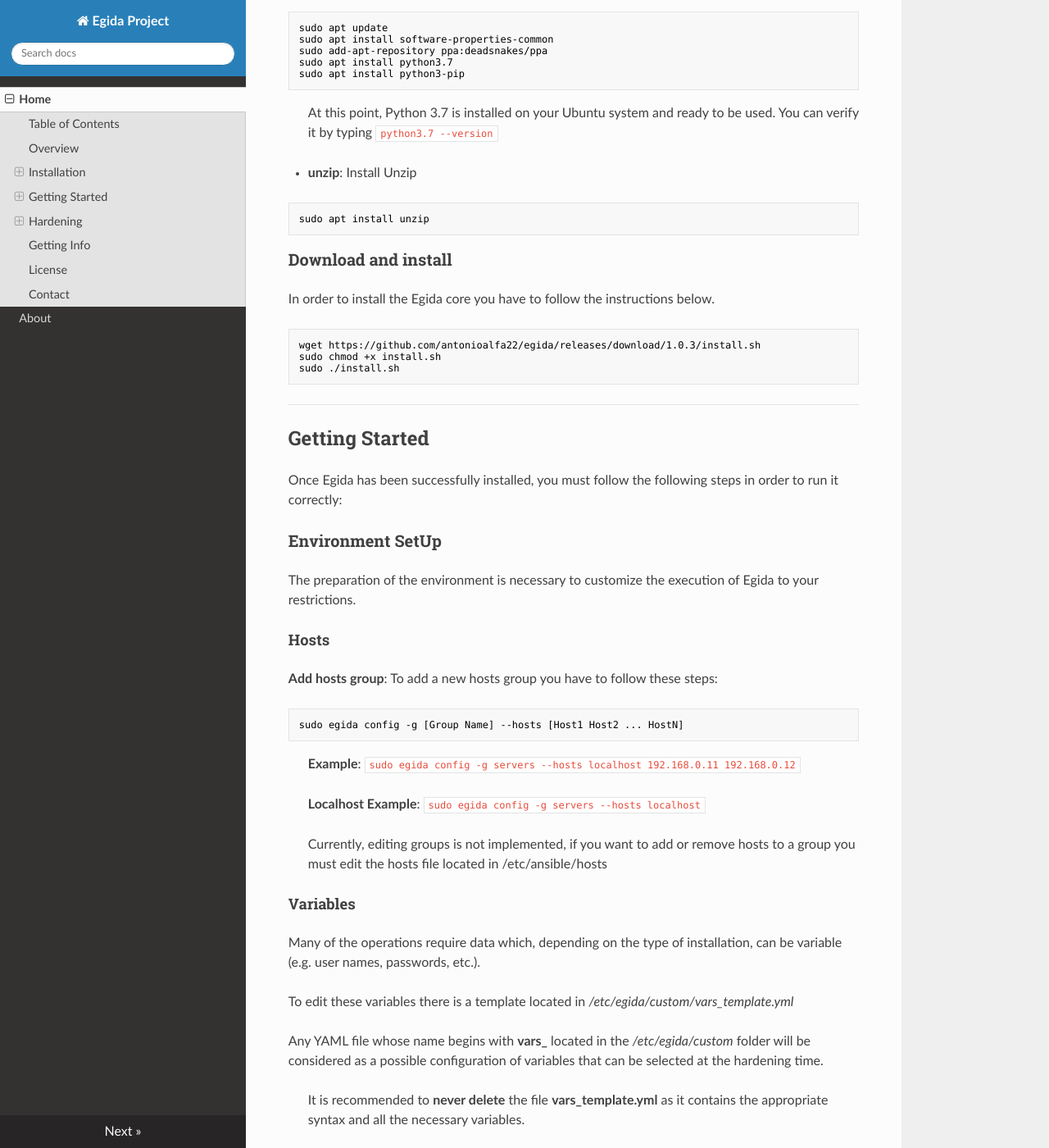
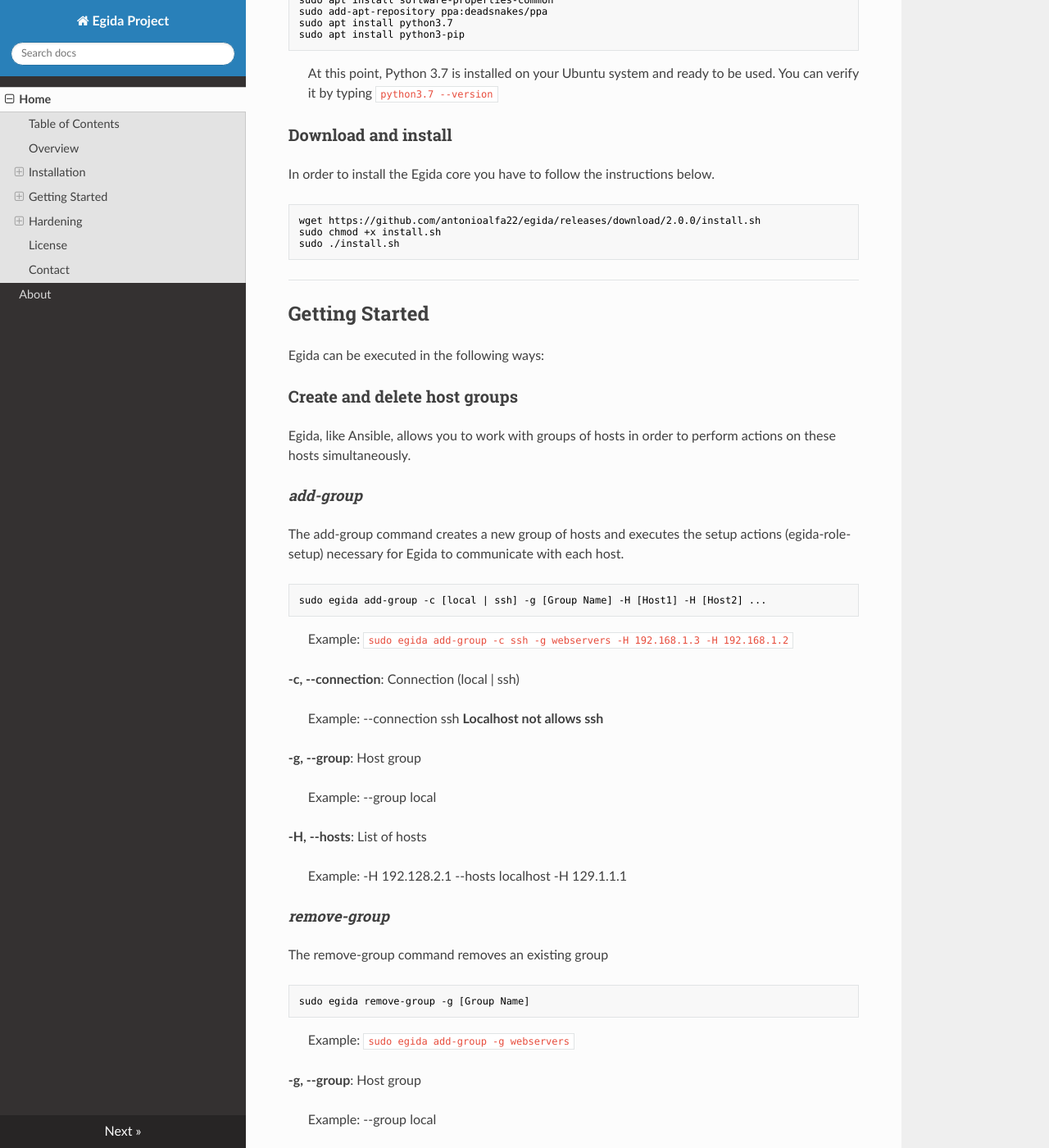
Before and after one commit to Egida-Kassandra/egida, an MkDocs documentation site: the page built from docs/index.md, in a window 1280 px wide and 1400 px high, scrolled down 2448 px. Shown: the whole window at 82% size. Built offline with MkDocs 1.6.1, drawn with Linux system fonts in a browser that asks for light colours; nearby versions of some CDN libraries; some of the changed text lies outside the part shown.

````diff
--- a/docs/index.md
+++ b/docs/index.md
@@ -28,21 +28,19 @@
 ## Table of Contents
 
 * [Overview](#overview)
-* [Installation](#installation)
+* [Install](#install)
   * [Prerequisites](#prerequisites)
   * [Download and install](#download-and-install)
 * [Getting Started](#getting-started)
-  * [Environment SetUp](#environment-setup)
-  * [Add Host](#add-host)
-  * [Variables](#variables)
+  * [Create and delete host groups](#create-and-delete-host-groups)
+  * [Show host info](#show-host-info)
+  * [Hardening Menu](#hardening-menu)
 * [Hardening](#hardening)
   * [All CIS Benchmarks](#all-cis-benchmarks)
   * [CIS Points](#cis-points)
   * [CIS Sections](#cis-sections)
   * [CIS Controls](#cis-controls)
-* [Getting Info](#getting-info)
-  * [Lynis Score](#lynis-score)
-  * [Machine Info](#machine-info)
+  * [Hardening Variables](#hardening-variables)
 * [License](#license)
 * [Contact](#contact)
 
@@ -107,17 +105,13 @@ sudo apt install python3-pip
 > At this point, Python 3.7 is installed on your Ubuntu system and ready to be used. You can verify it by typing
 > `python3.7 --version`
 
-- **unzip**: Install Unzip
-```commandline
-sudo apt install unzip
-```
 
 ### Download and install
 
 In order to install the Egida core you have to follow the instructions below.
 
 ```commandline
-wget https://github.com/antonioalfa22/egida/releases/download/1.0.3/install.sh
+wget https://github.com/antonioalfa22/egida/releases/download/2.0.0/install.sh
 sudo chmod +x install.sh
 sudo ./install.sh
 ```
@@ -127,37 +121,149 @@ sudo ./install.sh
 ---
 ## Getting Started
 
-Once Egida has been successfully installed, you must follow the following steps in order to run it correctly:
+Egida can be executed in the following ways:
 
-### Environment SetUp
+### Create and delete host groups
 
-The preparation of the environment is necessary to customize the execution of Egida to your restrictions.
+Egida, like Ansible, allows you to work with groups of hosts in order to perform actions on these hosts
+simultaneously.
 
-#### Hosts
+#### *add-group*
 
-**Add hosts group**: To add a new hosts group you have to follow these steps:
+The add-group command creates a new group of hosts and executes the setup actions (egida-role-setup)
+necessary for Egida to communicate with each host.
 
 ```commandline
-sudo egida config -g [Group Name] --hosts [Host1 Host2 ... HostN]
+sudo egida add-group -c [local | ssh] -g [Group Name] -H [Host1] -H [Host2] ...
 ```
 
-> **Example**: `sudo egida config -g servers --hosts localhost 192.168.0.11 192.168.0.12`
+> Example: `sudo egida add-group -c ssh -g webservers -H 192.168.1.3 -H 192.168.1.2`
 
-> **Localhost Example**: `sudo egida config -g servers --hosts localhost`
+**-c, --connection**:  Connection (local | ssh)
+> Example: --connection ssh
+> **Localhost not allows ssh**
 
-> Currently, editing groups is not implemented, if you want to add or remove hosts to a group you must edit the hosts file located in /etc/ansible/hosts
+**-g, --group**:  Host group
+ > Example: --group local
 
-#### Variables
+**-H, --hosts**:  List of hosts
+ > Example: -H 192.128.2.1 --hosts localhost -H 129.1.1.1
 
-Many of the operations require data which, depending on the type of installation, can be variable (e.g. user names, passwords, etc.).
+#### *remove-group*
+
+The remove-group command removes an existing group
+
+```commandline
+sudo egida remove-group -g [Group Name]
+```
+
+> Example: `sudo egida add-group -g webservers`
+
+**-g, --group**:  Host group
+ > Example: --group local
 
 
-To edit these variables there is a template located in _/etc/egida/custom/vars_template.yml_
+### Show host info
 
-Any YAML file whose name begins with **vars_** located in the _/etc/egida/custom_ folder will be considered as a possible configuration of
+The Egida Info option allows you to obtain information about a specific host
+(it must have been previously added in a group with the add-group option).
+
+#### *info*
+
+```commandline
+sudo egida info -H [Host] --services [running | stopped | all ] --packages [all] --hardscores [lynis]
+```
+
+> Example: `sudo egida info -H 192.168.0.3 -s running -p all -z lynis`
+
+**-H, --hosts**:  List of hosts
+ > Example: -H 192.128.2.1 --hosts localhost -H 129.1.1.1
+
+**-s, --services**:  Services info (all | running | stopped)
+ > Example: --services all
+
+**-p, --packages**:  Packages info (all)
+ > Example: --packages all
+
+**-z, --hardscores**:  Hardening scores info (lynis)
+ > Example: --hardscores lynis
+
+### Hardening Menu
+
+The Egida Menu option shows a console interface with which we can select
+the hardening options we want to perform.
+
+#### *menu*
+```commandline
+sudo egida menu -c [local | ssh]
+```
+
+> Example: `sudo egida menu -c ssh`
+
+**-c, --connection**:  Connection (local | ssh)
+> Example: --connection ssh
+> **Localhost not allows ssh**
+
+<!-- Hardening -->
+---
+## Hardening
+
+At this moment only the **console menu** hardening option is developed.
+The option using a DSL (Domain Specific Language) is under development.
+
+
+![Egida Menu](img/egidamenu.png)
+
+
+At this moment, only the CIS Benchmarks based hardening option is available,
+but in future versions the option of LAMP and LEMP specialized hardening will be added.
+
+![Egida Menu Selection](img/selection.png)
+
+
+### All CIS Benchmarks
+This option will perform all the controls of the CIS Benchmarks except those ones included
+in the variables _cis_level_1_exclusions_ and _cis_level_2_exclusions_ defined in the variables file.
+
+### CIS Points
+![Egida CIS Points](img/cispoints.png)
+
+This option will perform all the selected points of the CIS Benchmarks.
+You can use _up_, _down_ to move, _space_ to select, _a_ to toggle, _i_ to invert.
+
+### CIS Sections
+![Egida CIS Sections](img/cissections.png)
+
+This option will perform all the selected sections of the CIS Benchmarks.
+You can use _up_, _down_ to move, _space_ to select, _a_ to toggle, _i_ to invert.
+
+### CIS Controls
+![Egida CIS Controls](img/ciscontrols.png)
+
+This option will perform all the selected controls of the CIS Benchmarks.
+You can use _up_, _down_ to move, _space_ to select, _a_ to toggle, _i_ to invert.
+
+### Hosts and Templates
+![Egida Hosts and Templates](img/hoststemplates.png)
+
+In this menu you can select which file of variables you want to use and which hosts group.
+
+**Once selected, the hardening options will begin.**
+
+### Hardening variables
+
+Many of the operations require data which, depending on the type of installation, can be variable
+(e.g. user names, passwords, etc.).
+
+
+To edit these variables there is a template located in _/etc/egida/vars/vars_template.yml_
+
+Any YAML file whose name begins with **vars_** located in the _/etc/egida/vars_ folder will be considered
+as a possible configuration of
 variables that can be selected at the hardening time.
 
-> It is recommended to **never delete** the file **vars_template.yml** as it contains the appropriate syntax and all the necessary variables.
+> It is recommended to **never delete** the file **vars_template.yml** as it contains the
+>appropriate syntax and all the necessary variables.
 
 **vars_template.yml**:
 
@@ -253,72 +359,6 @@ password:
 nameservers: [8.8.8.8, 8.8.4.4]
 ```
 
-<!-- Hardening -->
----
-## Hardening
-
-At this moment only the **console menu** hardening option is developed.
-The option using a DSL (Domain Specific Language) is under development.
-
-To start using Egida you must run it as follows:
-
-> sudo egida \[-h\] \[--file FILE\] \[-g GROUP\] \[-c CONNECTION\] \[-H HOSTS ...\] \[-a\] mode
-
-**Positional arguments:**
-
-- _mode:_ EGIDA Mode \[menu | compile | config | info\]
-
-**Optional arguments:**
-
-- **_-h, --help_**: Show help
-- **_--file_**: Aspida (DSL) file (Not implemented yet)
-- **_-g GROUP, --group GROUP_**: Host group
-- **_-c CONNECTION, --connection CONNECTION_**: Connection type (default local): local | ssh
-- **_-a, --audit_**: Audit hosts with lynis (Needs egida-api-worker)
-
-**Localhost Example:**
-
-> sudo egida menu
-
-![Egida Menu](img/egidamenu.png)
-At this moment, only the CIS Benchmarks based hardening option is available,
-but in future versions the option of LAMP and LEMP specialized hardening will be added.
-
-### All CIS Benchmarks
-This option will perform all the controls of the CIS Benchmarks except those ones included
-in the variables _cis_level_1_exclusions_ and _cis_level_2_exclusions_ defined in the variables file.
-
-### CIS Points
-![Egida CIS Points](img/cispoints.png)
-
-This option will perform all the selected points of the CIS Benchmarks.
-You can use _up_, _down_ to move, _space_ to select, _a_ to toggle, _i_ to invert.
-
-### CIS Sections
-![Egida CIS Sections](img/cissections.png)
-
-This option will perform all the selected sections of the CIS Benchmarks.
-You can use _up_, _down_ to move, _space_ to select, _a_ to toggle, _i_ to invert.
-
-### CIS Controls
-![Egida CIS Controls](img/ciscontrols.png)
-
-This option will perform all the selected controls of the CIS Benchmarks.
-You can use _up_, _down_ to move, _space_ to select, _a_ to toggle, _i_ to invert.
-
-### Hosts and Templates
-![Egida Hosts and Templates](img/hoststemplates.png)
-
-In this menu you can select which file of variables you want to use and which hosts group.
-
-**Once selected, the hardening options will begin.**
-
-<!-- Getting info -->
----
-## Getting Info
-
-Not implemented yet.
-
 
 <!-- LICENSE -->
 ---
````
Also changed, not shown: README.md (+7 -9 lines), docs/img/ciscontrols.png, docs/img/cispoints.png, docs/img/cissections.png, docs/img/egidamenu.png, docs/img/selection.png (added).
